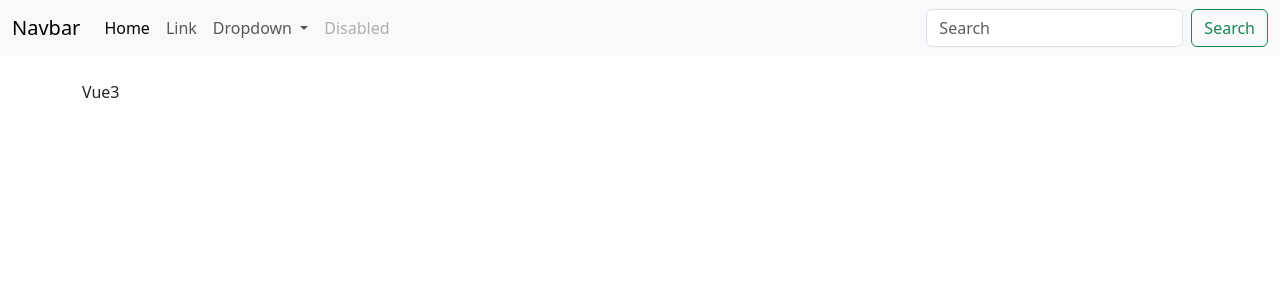
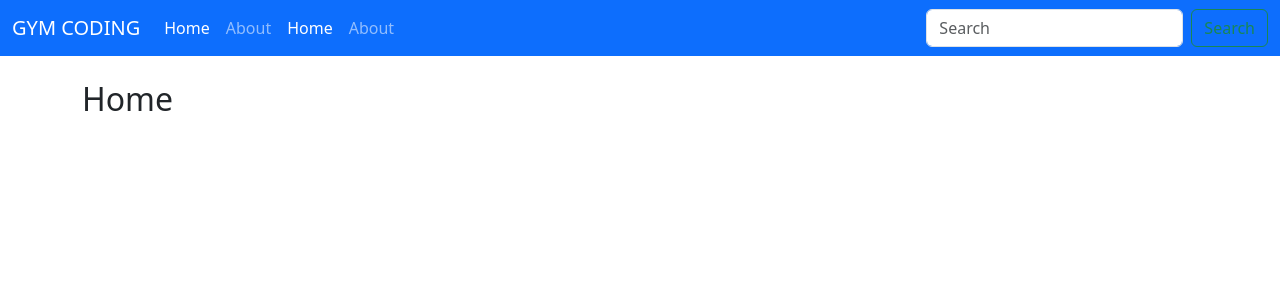
Before and after one commit to youngseoJi/Vue3-Posts, a Vue app: page / in a window 1280 px wide. Shown: the top 300 px of the page. Built offline with nearby package versions, Linux system fonts and the light colour scheme.

Commit message:
vue-router,router-link : 설정 연결해보기

```diff
--- a/src/App.vue
+++ b/src/App.vue
@@ -1,70 +1,11 @@
-<script setup></script>
+<script setup>
+import TheHeader from "./layouts/TheHeader.vue";
+import theView from "./layouts/TheView.vue";
+</script>
 
 <template>
-	<header>
-		<nav class="navbar navbar-expand-lg bg-body-tertiary">
-			<div class="container-fluid">
-				<a class="navbar-brand" href="#">Navbar</a>
-				<button
-					class="navbar-toggler"
-					type="button"
-					data-bs-toggle="collapse"
-					data-bs-target="#navbarSupportedContent"
-					aria-controls="navbarSupportedContent"
-					aria-expanded="false"
-					aria-label="Toggle navigation"
-				>
-					<span class="navbar-toggler-icon"></span>
-				</button>
-				<div class="collapse navbar-collapse" id="navbarSupportedContent">
-					<ul class="navbar-nav me-auto mb-2 mb-lg-0">
-						<li class="nav-item">
-							<a class="nav-link active" aria-current="page" href="#">Home</a>
-						</li>
-						<li class="nav-item">
-							<a class="nav-link" href="#">Link</a>
-						</li>
-						<li class="nav-item dropdown">
-							<a
-								class="nav-link dropdown-toggle"
-								href="#"
-								role="button"
-								data-bs-toggle="dropdown"
-								aria-expanded="false"
-							>
-								Dropdown
-							</a>
-							<ul class="dropdown-menu">
-								<li><a class="dropdown-item" href="#">Action</a></li>
-								<li><a class="dropdown-item" href="#">Another action</a></li>
-								<li><hr class="dropdown-divider" /></li>
-								<li>
-									<a class="dropdown-item" href="#">Something else here</a>
-								</li>
-							</ul>
-						</li>
-						<li class="nav-item">
-							<a class="nav-link disabled" aria-disabled="true">Disabled</a>
-						</li>
-					</ul>
-					<form class="d-flex" role="search">
-						<input
-							class="form-control me-2"
-							type="search"
-							placeholder="Search"
-							aria-label="Search"
-						/>
-						<button class="btn btn-outline-success" type="submit">
-							Search
-						</button>
-					</form>
-				</div>
-			</div>
-		</nav>
-	</header>
-	<main>
-		<div class="container py-4">Vue3</div>
-	</main>
+	<TheHeader></TheHeader>
+	<theView></theView>
 </template>
 
 <style></style>
--- /dev/null
+++ b/src/layouts/TheHeader.vue
@@ -0,0 +1,51 @@
+<template>
+	<header>
+		<nav class="navbar navbar-expand-sm bg-primary navbar-dark">
+			<div class="container-fluid">
+				<a class="navbar-brand" href="#">GYM CODING</a>
+				<button
+					class="navbar-toggler"
+					type="button"
+					data-bs-toggle="collapse"
+					data-bs-target="#navbarSupportedContent"
+					aria-controls="navbarSupportedContent"
+					aria-expanded="false"
+					aria-label="Toggle navigation"
+				>
+					<span class="navbar-toggler-icon"></span>
+				</button>
+				<div class="collapse navbar-collapse" id="navbarSupportedContent">
+					<ul class="navbar-nav me-auto">
+						<li class="nav-item">
+							<RouterLink class="nav-link active" to="/">Home</RouterLink>
+						</li>
+						<li class="nav-item">
+							<RouterLink class="nav-link" to="/about">About</RouterLink>
+						</li>
+						<li class="nav-item">
+							<a class="nav-link active" aria-current="page" href="#">Home</a>
+						</li>
+						<li class="nav-item">
+							<a class="nav-link" href="#">About</a>
+						</li>
+					</ul>
+					<form class="d-flex" role="search">
+						<input
+							class="form-control me-2"
+							type="search"
+							placeholder="Search"
+							aria-label="Search"
+						/>
+						<button class="btn btn-outline-success" type="submit">
+							Search
+						</button>
+					</form>
+				</div>
+			</div>
+		</nav>
+	</header>
+</template>
+
+<script setup></script>
+
+<style lang="scss" scoped></style>
--- /dev/null
+++ b/src/layouts/TheView.vue
@@ -0,0 +1,18 @@
+<template>
+	<!--
+   라우터
+   / -> HomeView.vue
+   /about -> AboutView.vue
+  -->
+	<main>
+		<div class="container py-4">
+			<RouterView></RouterView>
+		</div>
+	</main>
+</template>
+
+<script setup>
+// import HomeView from "@/views/HomeView.vue";
+</script>
+
+<style lang="scss" scoped></style>
--- /dev/null
+++ b/src/views/AboutView.vue
@@ -0,0 +1,7 @@
+<template>
+	<div><h2>About</h2></div>
+</template>
+
+<script setup></script>
+
+<style lang="scss" scoped></style>
--- /dev/null
+++ b/src/views/HomeView.vue
@@ -0,0 +1,7 @@
+<template>
+	<div><h2>Home</h2></div>
+</template>
+
+<script setup></script>
+
+<style lang="scss" scoped></style>
--- a/vite.config.js
+++ b/vite.config.js
@@ -2,10 +2,11 @@ import { fileURLToPath, URL } from "url";
 
 import { defineConfig } from "vite";
 import vue from "@vitejs/plugin-vue";
+import vueDevTools from "vite-plugin-vue-devtools";
 
 // https://vitejs.dev/config/
 export default defineConfig({
-	plugins: [vue()],
+	plugins: [vue(), vueDevTools()],
 	resolve: {
 		alias: {
 			"@": fileURLToPath(new URL("./src", import.meta.url)),
```
Also changed, not shown: package.json (+5 -3 lines), src/main.js (+4 -4 lines), src/router/index.js (added, +22 -0 lines), 1 other file (tests, documents, lock files or other folders).
